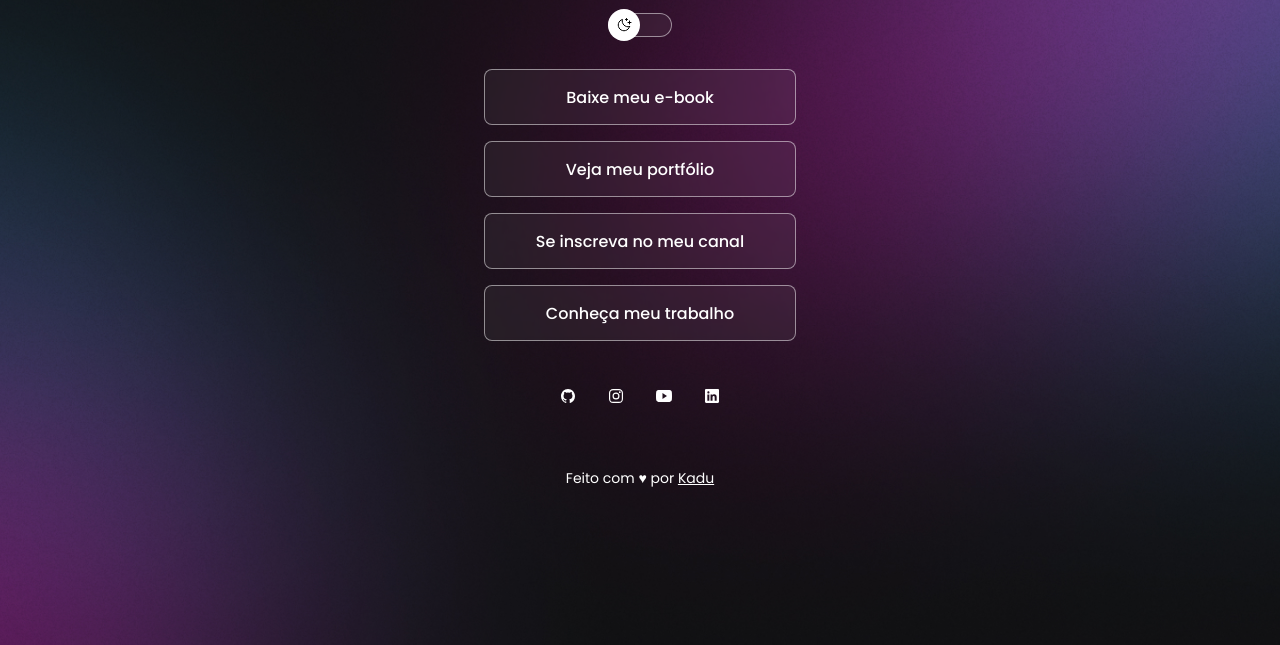
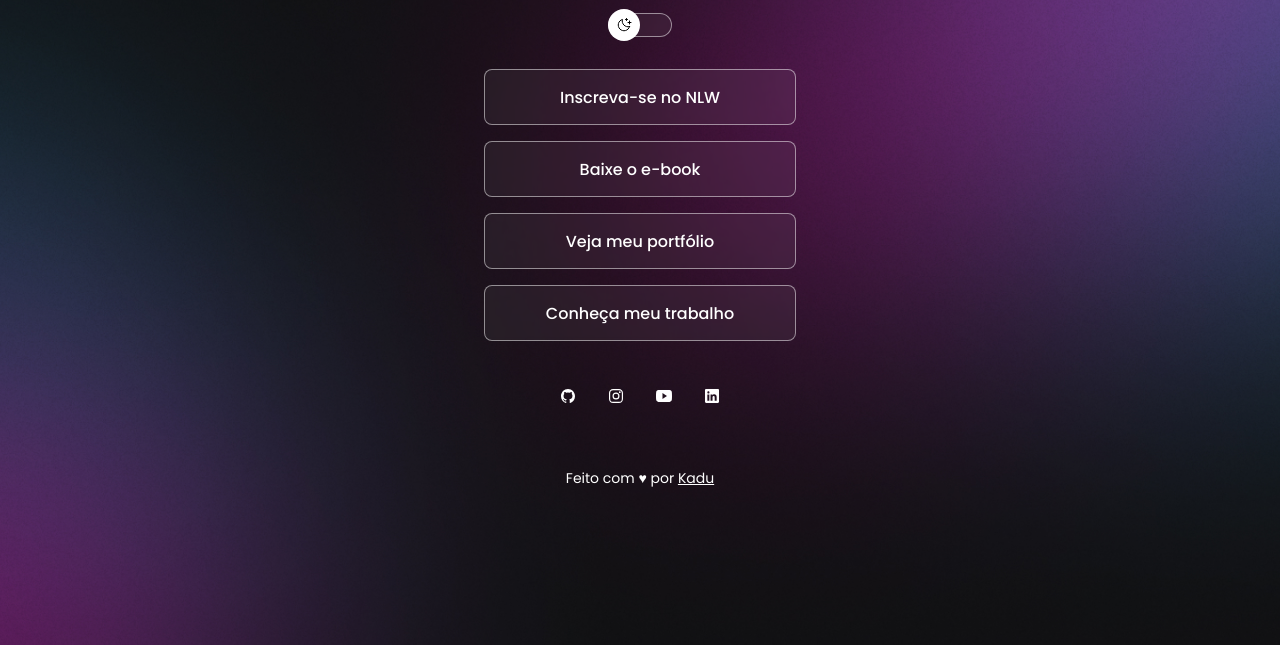
Before and after one commit to Kadu11/projeto-DevLinks, a plain HTML site: page index.html in a window 1280 px wide. Shown: the part 211-856 px from the top of the page. Drawn offline with nearby package versions, Linux system fonts and the light colour scheme.

Commit message:
changing the text of the buttons

```diff
--- a/index.html
+++ b/index.html
@@ -21,15 +21,15 @@
 
         <ul id="links">
             <a href="#" target="_blank">
-              <li class="buttons">Baixe meu e-book</li>
+              <li class="buttons">Inscreva-se no NLW</li>
+            </a>
+
+            <a href="#" target="_blank">
+                <li class="buttons">Baixe o e-book</li>
             </a>
 
             <a href="#" target="_blank">
                 <li class="buttons">Veja meu portfólio</li>
-            </a>
-
-            <a href="#" target="_blank">
-                <li class="buttons">Se inscreva no meu canal</li>
             </a>
 
             <a href="#" target="_blank" rel="noopener noreferrer">
```
